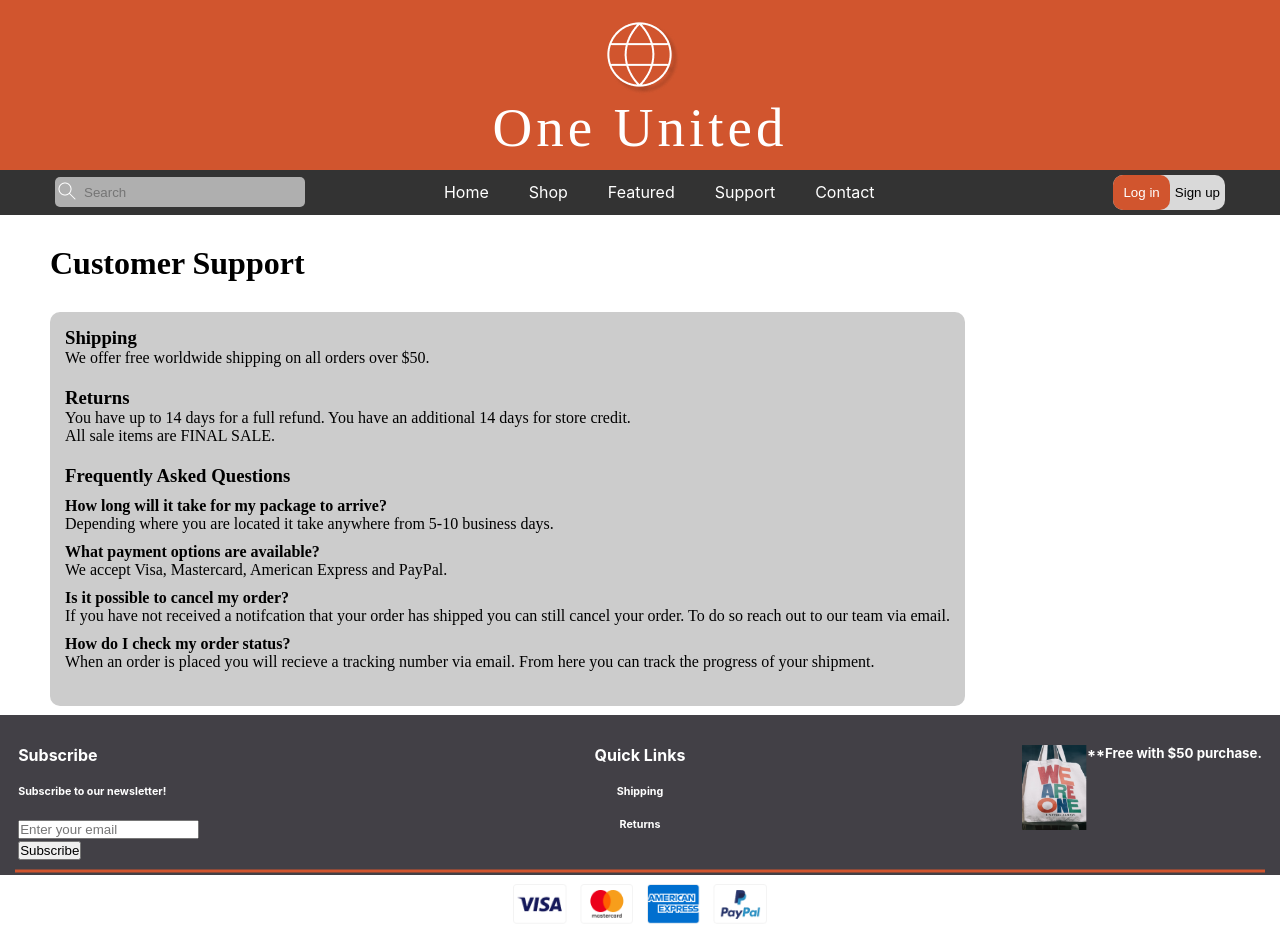
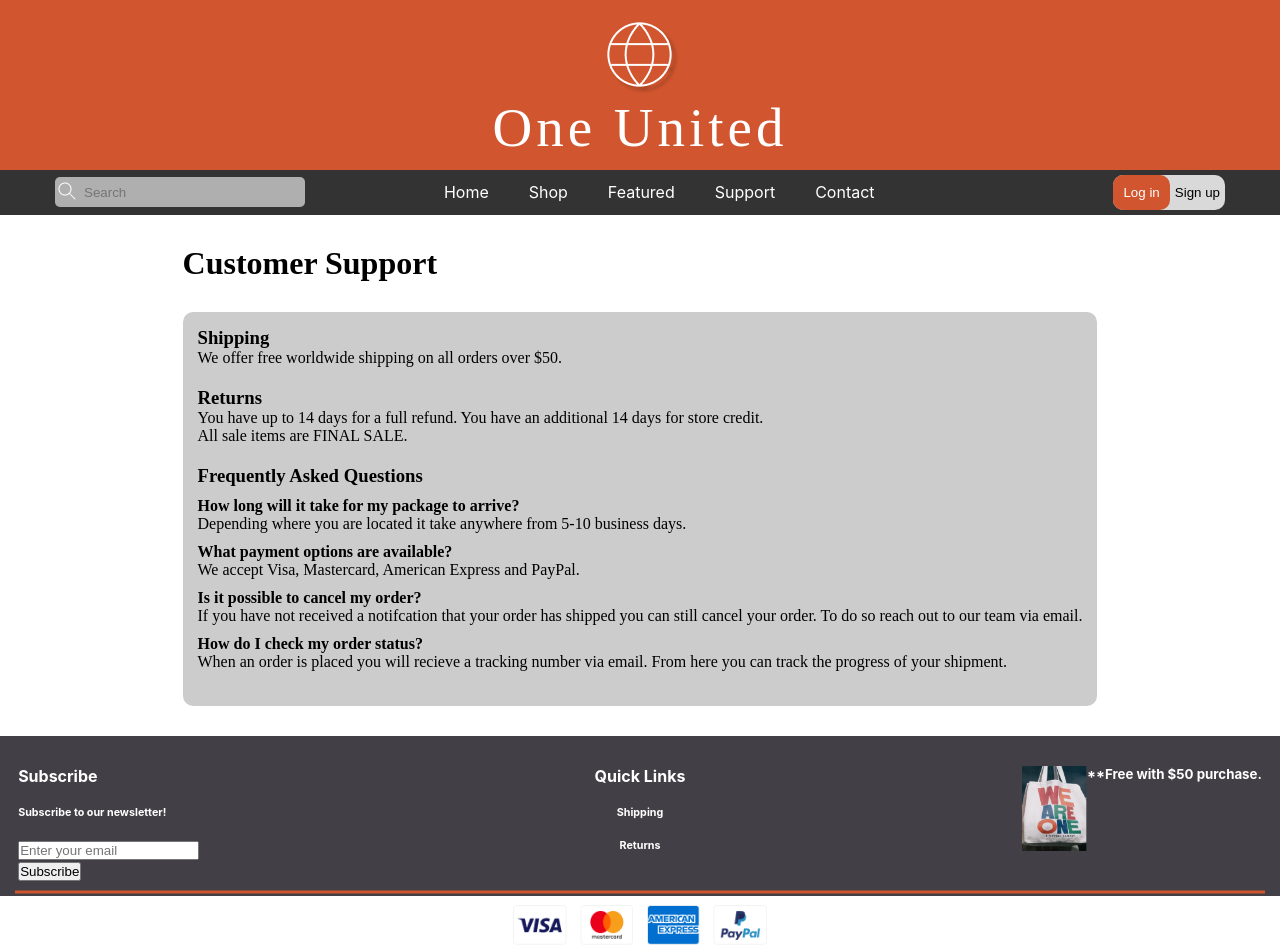
Before and after one commit to glen-sturge/fake-store, a React (Create React App) app: page /support in a window 1280 px wide. Before the commit the page ends 924 px from the top, so only its background shows below. Built offline with nearby package versions, Linux system fonts and the light colour scheme; no server answers; a web font is replaced by a local one.

Commit message:
support wrapper/css

```diff
--- a/src/App.css
+++ b/src/App.css
@@ -659,6 +659,10 @@ select {
 }
 
 /* Support Page */
+.support-page-wrapper {
+  display: flex;
+  justify-content: center;
+}
 .support-page {
   font-family: "Judson", serif;
   margin: 30px 50px 30px 50px;
--- a/src/components/Support.jsx
+++ b/src/components/Support.jsx
@@ -2,6 +2,7 @@ import React from "react";
 
 const Support = () => {
   return (
+    <div className="support-page-wrapper">
       <div className="support-page">
         <h1 className="support-title">Customer Support</h1>
         <div className="support-content-container">
@@ -12,8 +13,8 @@ const Support = () => {
           <div className="support-info">
             <h3>Returns</h3>
             <p>
-            You have up to 14 days for a full refund. You have an additional 14
-            days for store credit.
+              You have up to 14 days for a full refund. You have an additional
+              14 days for store credit.
               <br />
               All sale items are FINAL SALE.
             </p>
@@ -23,8 +24,8 @@ const Support = () => {
             <p class="support-faq">
               <strong>How long will it take for my package to arrive?</strong>
               <br />
-            Depending where you are located it take anywhere from 5-10 business
-            days.
+              Depending where you are located it take anywhere from 5-10
+              business days.
             </p>
             <p class="support-faq">
               <strong>What payment options are available?</strong>
@@ -35,8 +36,8 @@ const Support = () => {
               <strong>Is it possible to cancel my order?</strong>
               <br />
               If you have not received a notifcation that your order has shipped
-            you can still cancel your order. To do so reach out to our team via
-            email.
+              you can still cancel your order. To do so reach out to our team
+              via email.
             </p>
             <p class="support-faq">
               <strong>How do I check my order status?</strong>
@@ -47,6 +48,7 @@ const Support = () => {
           </div>
         </div>
       </div>
+    </div>
   );
 };
 
```
Lines whose indentation alone changed are shown as unchanged.
